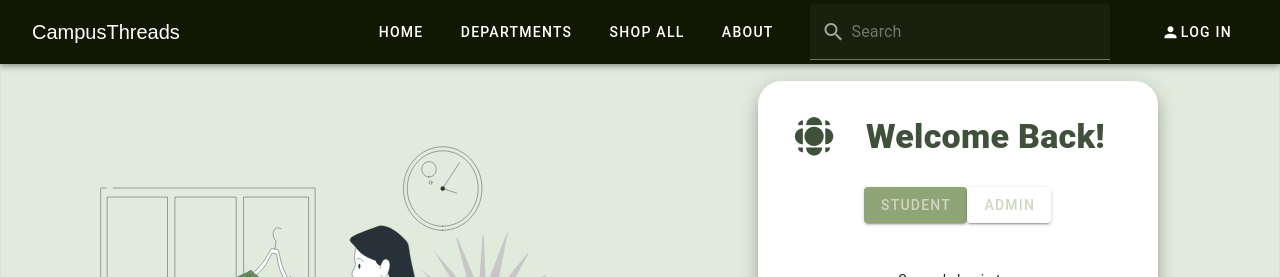
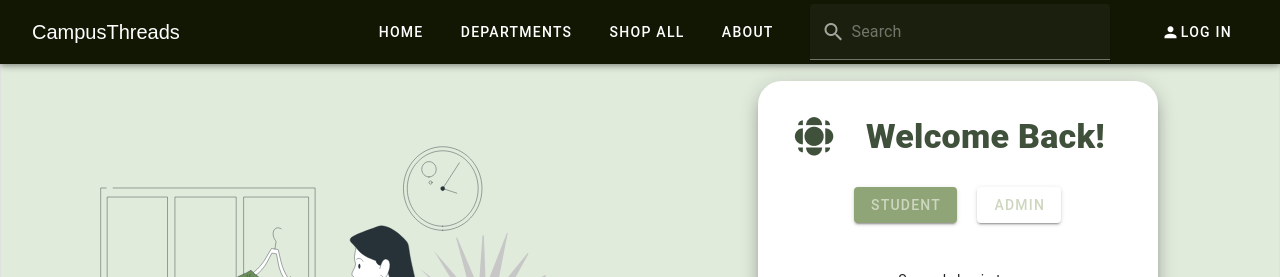
Before and after one commit to inguitobrian/CampusThreads, a Vue app: page / in a window 1280 px wide. Shown: the top 277 px of the page. Built offline with nearby package versions, Linux system fonts and the light colour scheme.

Commit message:
add logo add space between buttons

```diff
--- a/index.html
+++ b/index.html
@@ -1,13 +1,16 @@
 <!DOCTYPE html>
 <html lang="en">
+
 <head>
   <meta charset="UTF-8">
-    <link rel="icon" href="/favicon.ico">
+  <link rel="icon" href="/images/i_logo.png">
   <meta name="viewport" content="width=device-width, initial-scale=1.0">
   <title>Vite App</title>
 </head>
+
 <body>
   <div id="app"></div>
   <script type="module" src="/src/main.js"></script>
 </body>
+
 </html>
--- a/src/views/auth/LoginView.vue
+++ b/src/views/auth/LoginView.vue
@@ -141,8 +141,10 @@ const drawer = ref(false) // for the navigation drawer on mobile screens
                     @click="isAdmin = false"
                     :class="{ 'bg-student': !isAdmin }"
                     style="color: #cdd7bf"
+                    class="mr-5"
                     >Student</v-btn
                   >
+
                   <v-btn
                     @click="isAdmin = true"
                     :class="{ 'bg-admin': isAdmin }"
```
Lines whose indentation alone changed are shown as unchanged.
